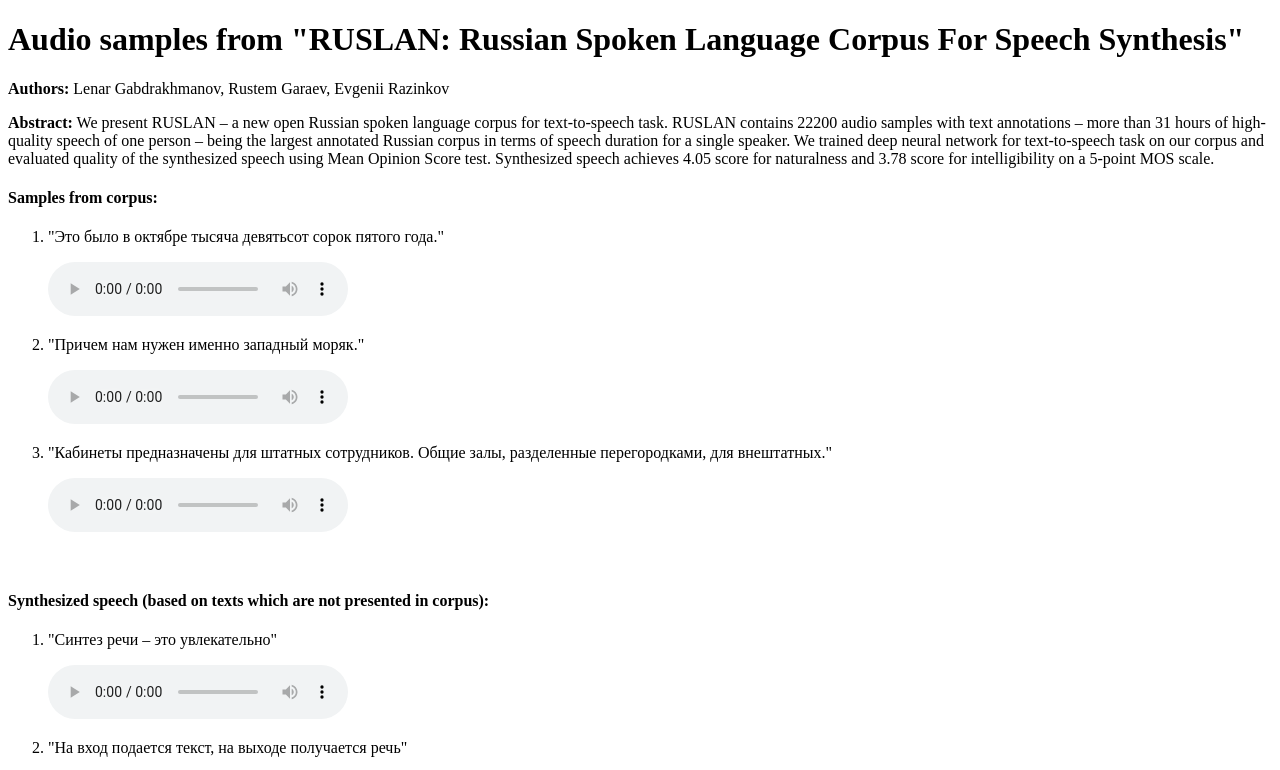
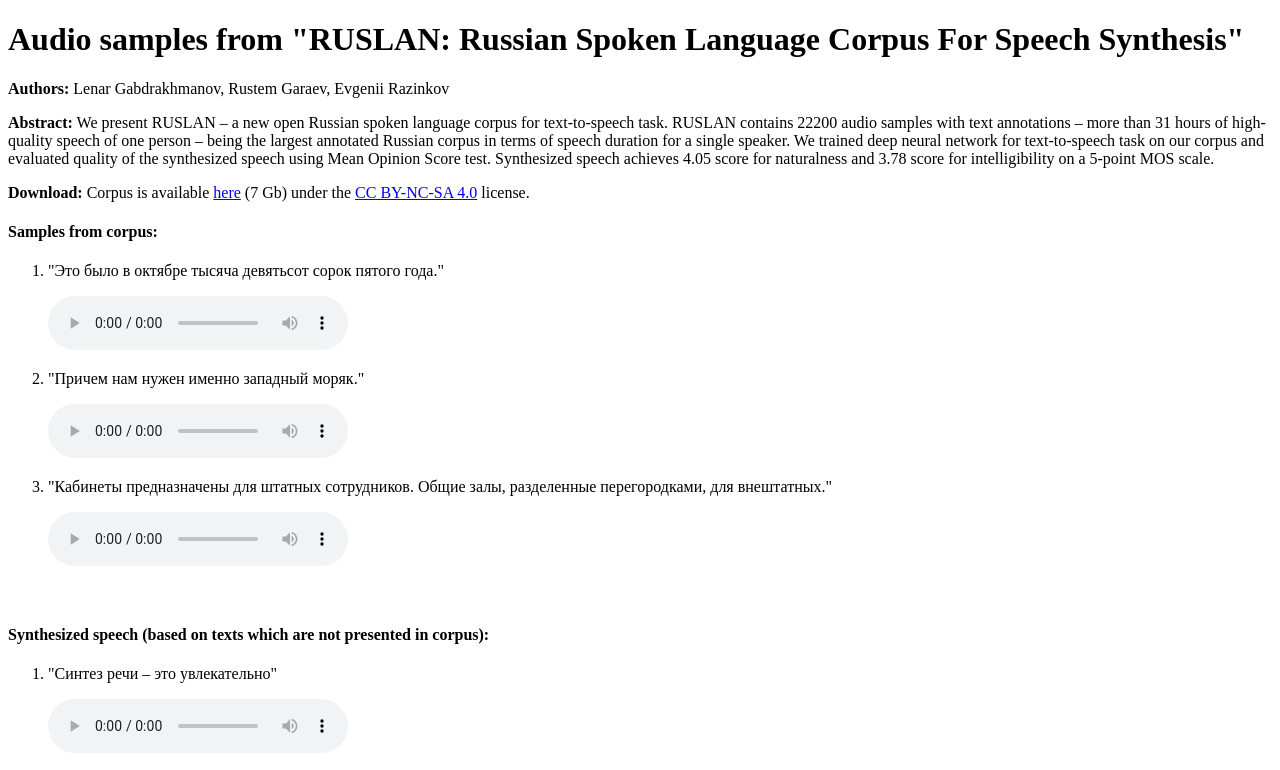
Before and after one commit to ruslan-corpus/ruslan-corpus.github.io, a plain HTML site: page index.html in a window 1280 px wide. Shown: the top 770 px of the page. Drawn offline with Linux system fonts and the light colour scheme.

Commit message:
Add corpus download link and license link

```diff
--- a/index.html
+++ b/index.html
@@ -22,6 +22,13 @@
             and evaluated quality of the synthesized speech using Mean Opinion Score test.
             Synthesized speech achieves 4.05 score for naturalness
             and 3.78 score for intelligibility on a 5-point MOS scale.
+        </p>
+
+        <p>
+            <b>Download:</b>
+            Corpus is available
+            <a href="https://drive.google.com/drive/folders/1QjaIKtPHmj-baiUMjjQqe8XjZ5XpiNoC">here</a> (7 Gb)
+            under the <a href="https://creativecommons.org/licenses/by-nc-sa/4.0/">CC BY-NC-SA 4.0</a> license.
         </p>
     </div>
 
```
